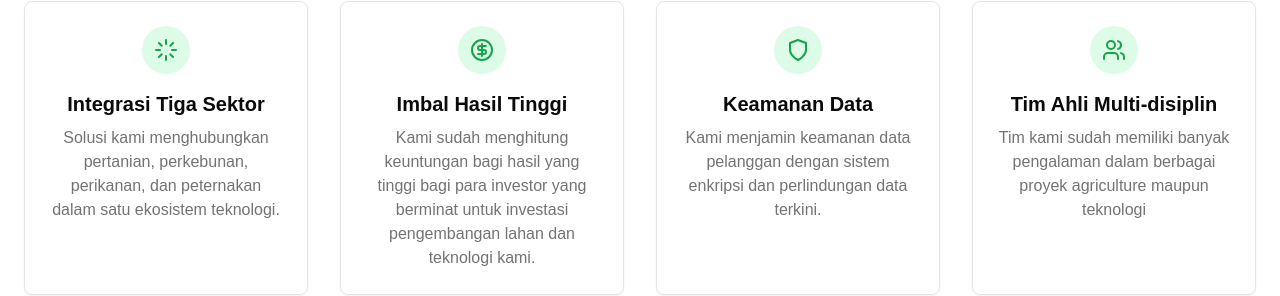
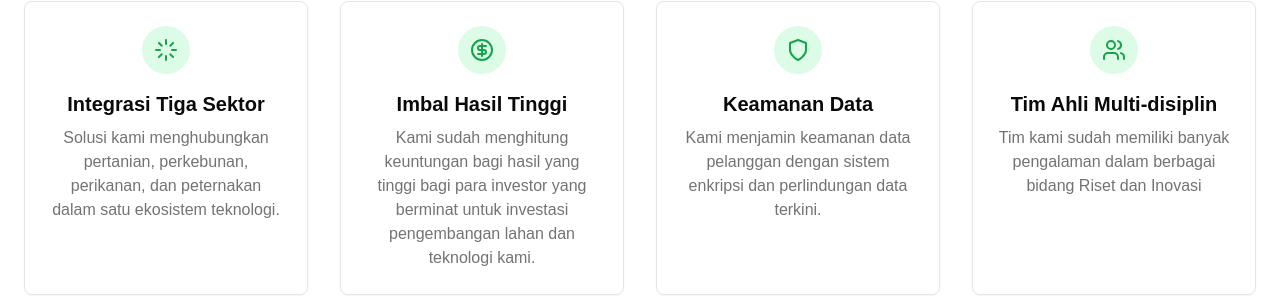
Before and after one commit to Farhanudin1/nextjs-agrimarlivtechnologyindonesia, a Next.js app: page / in a window 1280 px wide. Shown: the part 5599-5895 px from the top of the page. Built offline with nearby package versions, Linux system fonts and the light colour scheme.

Commit message:
Update page.tsx

```diff
--- a/app/page.tsx
+++ b/app/page.tsx
@@ -877,7 +877,7 @@ export default function Home() {
                 </div>
                 <h3 className="text-xl font-bold mb-2">Tim Ahli Multi-disiplin</h3>
                 <p className="text-muted-foreground">
-                  Tim kami sudah memiliki banyak pengalaman dalam berbagai proyek agriculture maupun teknologi
+                  Tim kami sudah memiliki banyak pengalaman dalam berbagai bidang Riset dan Inovasi
                 </p>
               </div>
             </div>
```
